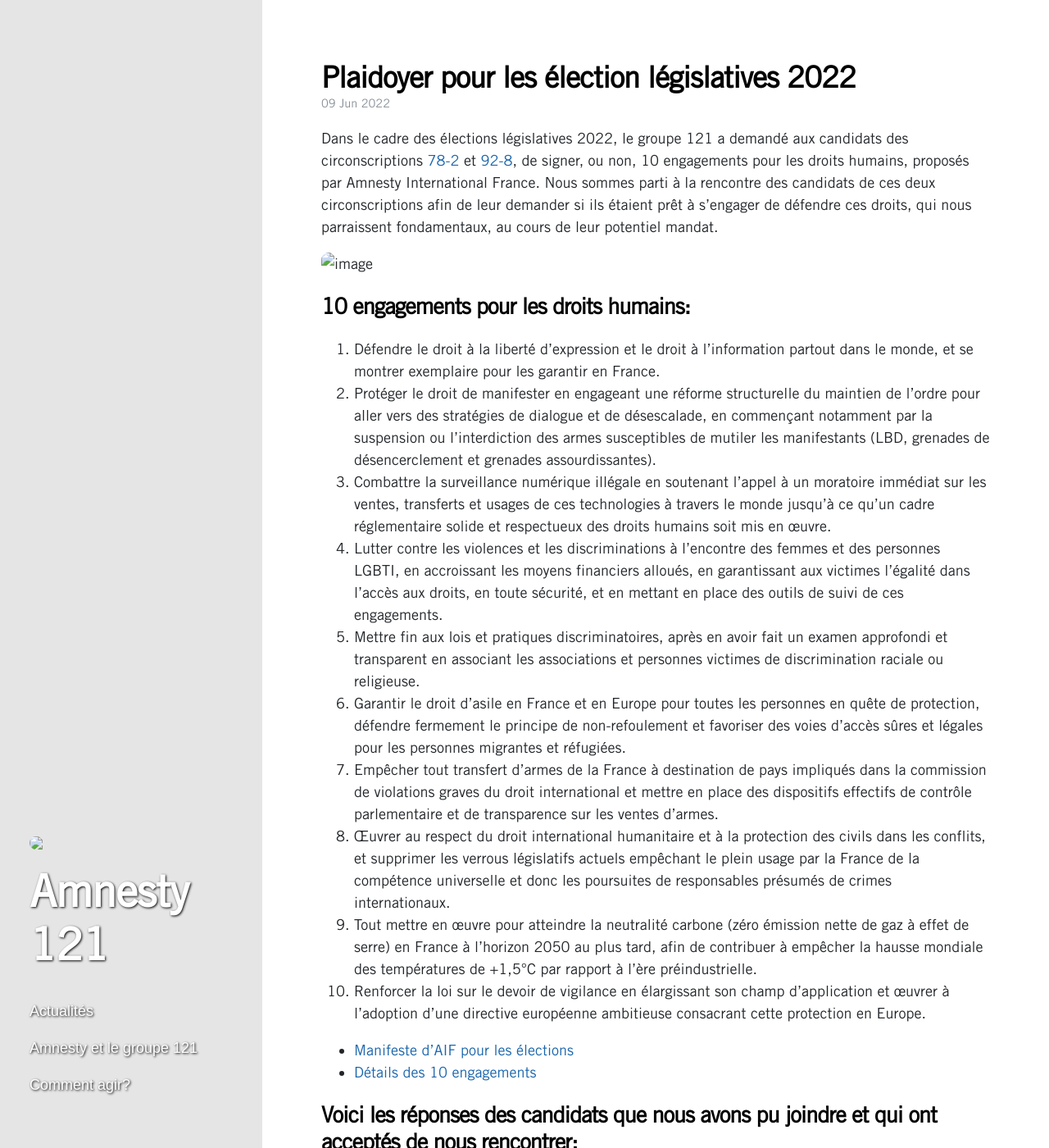
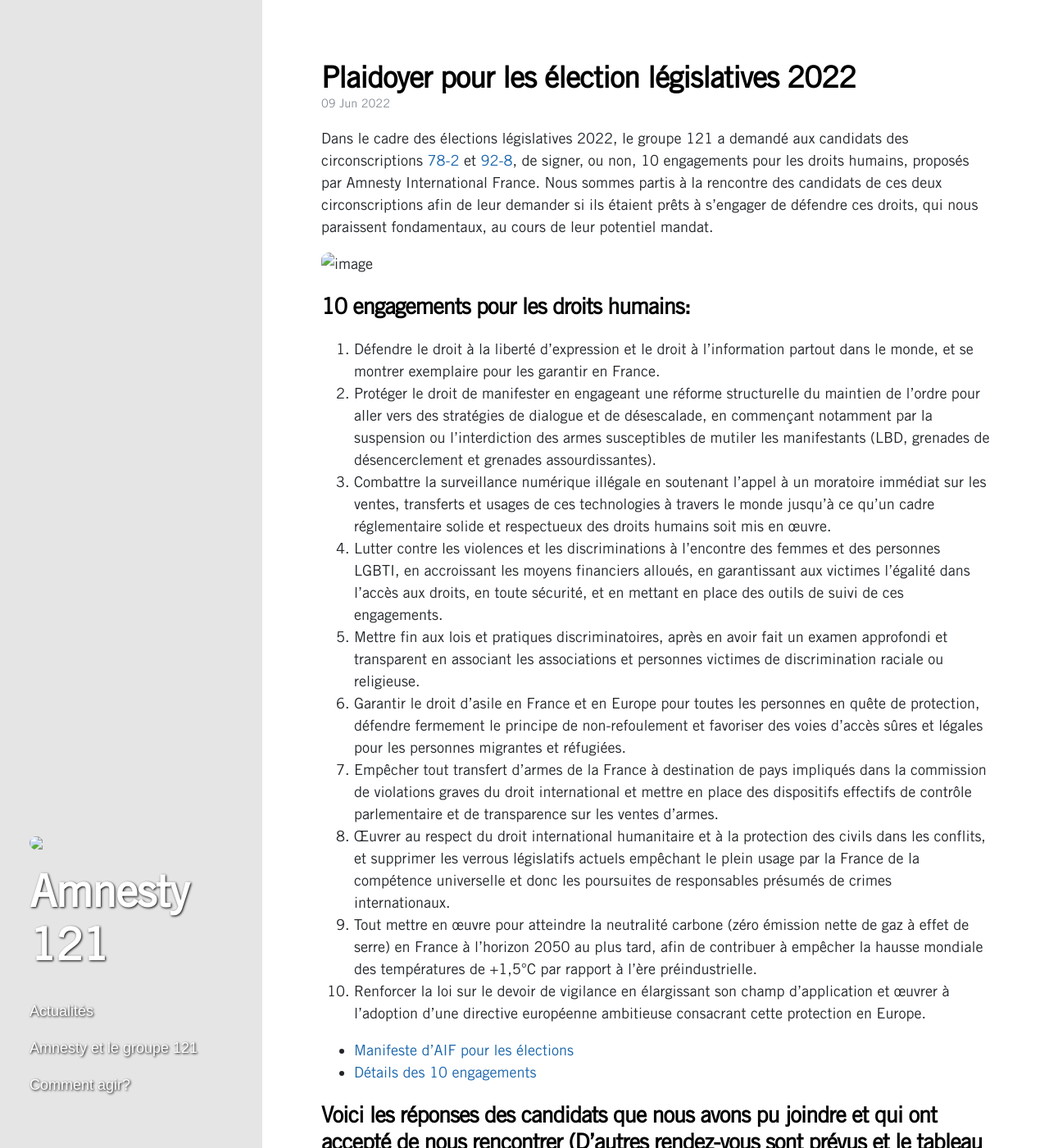
Before and after one commit to Amnesty121/SiteAmnesty121-dev, a Jekyll site: the page built from _posts/2022-06-09-plaidoyers.md, in a window 1280 px wide and 1400 px high. Shown: the whole window at 82% size. Built offline with Jekyll 4.4.1, drawn with Linux system fonts in a browser that asks for light colours; nearby versions of some CDN libraries; comment, search, counter and statistics services are not loaded; some of the changed text lies outside the part shown.

Commit message:
Update 2022-06-09-plaidoyers.md

```diff
--- a/_posts/2022-06-09-plaidoyers.md
+++ b/_posts/2022-06-09-plaidoyers.md
@@ -5,7 +5,7 @@
 excerpt_separator: <!--more-->
 ---
 
-Dans le cadre des élections législatives 2022, le groupe 121 a demandé aux candidats des circonscriptions [78-2](https://www.resultats-elections.interieur.gouv.fr/legislatives-2022/078/C107802.html) et [92-8](https://www.resultats-elections.interieur.gouv.fr/legislatives-2022/092/C109208.html), de signer, ou non, 10 engagements pour les droits humains, proposés par Amnesty International France. Nous sommes parti à la rencontre des candidats de ces deux circonscriptions afin de leur demander si ils étaient prêt à s'engager de défendre ces droits, qui nous parraissent fondamentaux, au cours de leur potentiel mandat.
+Dans le cadre des élections législatives 2022, le groupe 121 a demandé aux candidats des circonscriptions [78-2](https://www.resultats-elections.interieur.gouv.fr/legislatives-2022/078/C107802.html) et [92-8](https://www.resultats-elections.interieur.gouv.fr/legislatives-2022/092/C109208.html), de signer, ou non, 10 engagements pour les droits humains, proposés par Amnesty International France. Nous sommes partis à la rencontre des candidats de ces deux circonscriptions afin de leur demander si ils étaient prêts à s'engager de défendre ces droits, qui nous paraissent fondamentaux, au cours de leur potentiel mandat.
 
 ![image]({{site.url}}/SiteAmenesty121/assets/images/I5239.jpg)
 
@@ -27,7 +27,7 @@
 - [Manifeste d'AIF pour les élections]({{site.url}}/SiteAmenesty121/assets/pdf/manifeste-legislatives-final.pdf)
 - [Détails des 10 engagements]({{site.url}}/SiteAmenesty121/assets/pdf/10_engagements_législatives.pdf)
 
-## Voici les réponses des candidats que nous avons pu joindre et qui ont acceptés de nous rencontrer:
+## Voici les réponses des candidats que nous avons pu joindre et qui ont accepté de nous rencontrer (D’autres rendez-vous sont prévus et le tableau sera complété au fur et à mesure):
 
 ### 2-ème circonscription des Yvelines
 
```
